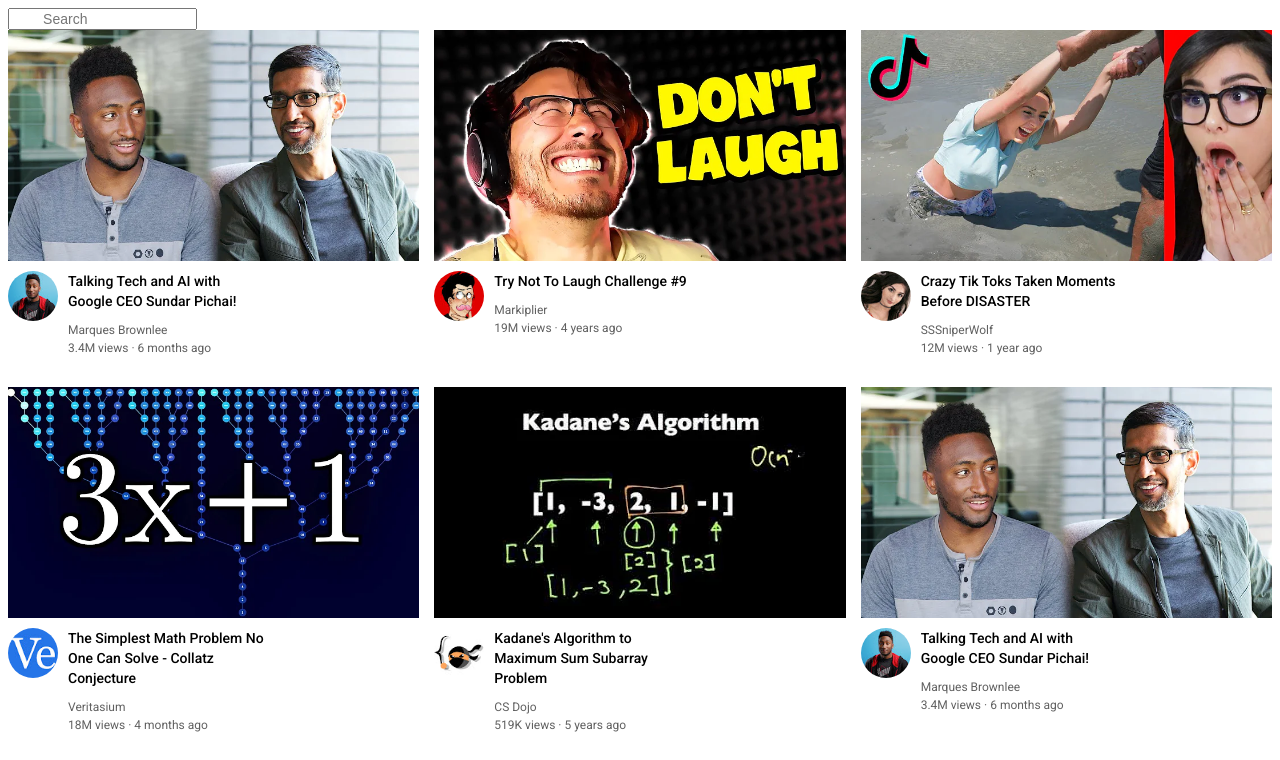
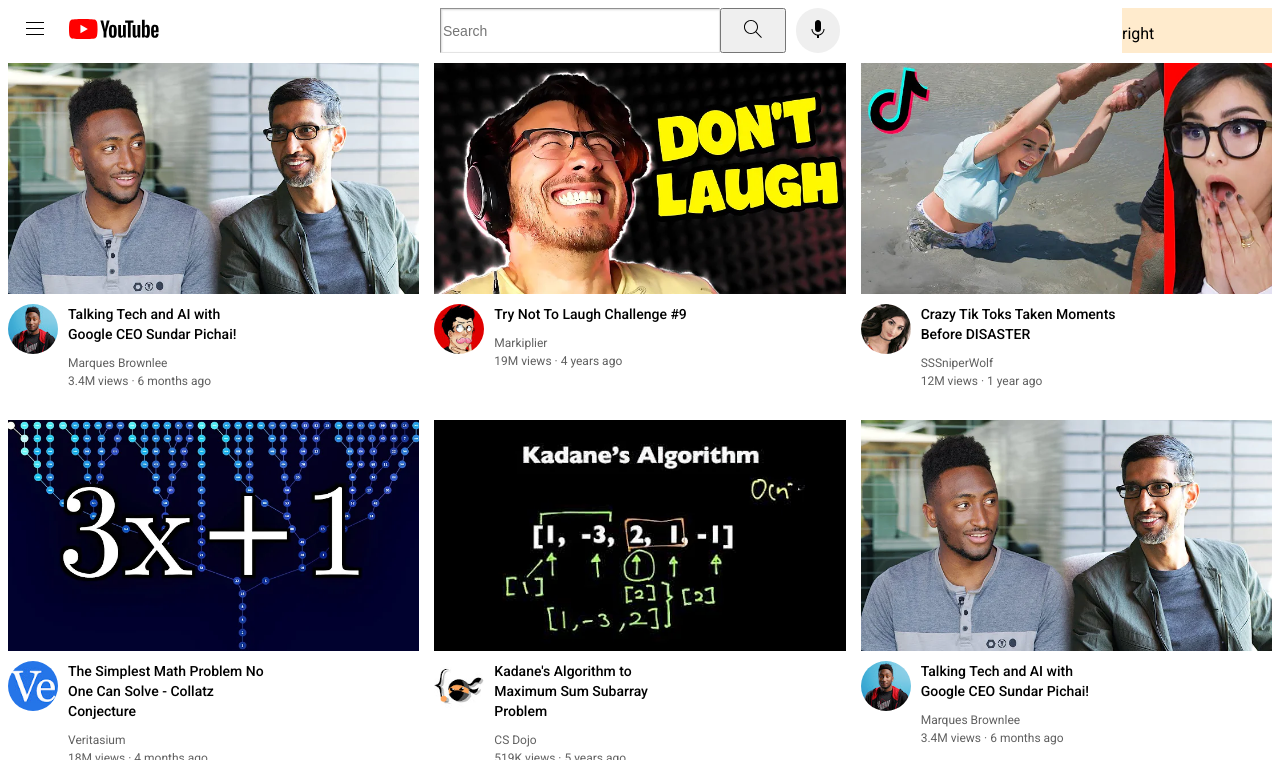
Before and after one commit to jeysi04/HTML-CSS-PROJECT-TUTORIAL, a plain HTML site: page PROJECT/youtube.html in a window 1280 px wide. Shown: the top 760 px of the page. Drawn offline with Linux system fonts and the light colour scheme.

Commit message:
Added the header.

```diff
--- a/PROJECT/youtube.css
+++ b/PROJECT/youtube.css
@@ -66,9 +66,76 @@ div.vid-channel {
     vertical-align: top;
 }
 
+
 div.grid-vid {
     display: grid;
     grid-template-columns: 1fr 1fr 1fr;
     column-gap: 15px;
     row-gap: 20px
 }
+
+/* HEADER CSS FILES BELOW*/
+
+div.header {
+    height: 45px;
+    display: flex;
+    flex-direction: row;
+    justify-content: space-between;
+    padding-bottom: 10px;
+}
+
+img.menu-pic {
+    height: 24px;
+    margin-left: 15px;
+    margin-right: 20px;
+}
+
+img.youtube-logo-pic {
+    height: 20px;
+    margin-left: 2px;
+    margin-right: 20px;
+}
+
+div.left-menu-logo {
+    width: 150px;
+    align-items: center;
+    display: flex;
+}
+
+input.search_bar {
+    width: 300px;
+    border-width: 1px;
+    border-color: rgb(228, 228, 228);
+    box-shadow: inset 1px 1px 2px rgb(0,0,0, 0.15);
+}
+
+img.img-search {
+    width: 50px;
+    height: 24px;
+    border-width: 1px;
+    border-color: rgb(196, 196, 197);
+}
+
+img.img-mic {
+    height: 24px;
+    width: 32px;
+}
+
+button.mic-button {
+    border: none;
+    border-radius: 50px;
+    margin-left: 10px;
+}
+
+div.middle-search {
+    display: flex;
+    flex: 1;
+    margin-left: 35px;
+    margin-right: 35px;
+    max-width: 400px;
+}
+
+div.right-notif {
+    background-color: blanchedalmond;
+    width: 150px;
+}
--- a/PROJECT/youtube.html
+++ b/PROJECT/youtube.html
@@ -10,8 +10,32 @@
     </head>
 
     <body style="padding-bottom: 30px;">
-        <input class="search_bar" type="text" placeholder="
-        Search">
+
+        <div class="header">
+            <div class="left-menu-logo">
+                <div class="div-menu">
+                    <img class="menu-pic" src="icons/hamburger-menu.svg">
+                </div>
+                <div class="div-youtube">
+                    <img class="youtube-logo-pic" src="icons/youtube-logo.svg">
+                </div>
+            </div>
+
+            <div class="middle-search">
+                <input class="search_bar" type="text" placeholder="Search">
+                <button>
+                    <img class="img-search" src="icons\search.svg">
+                </button>
+                <button class="mic-button">
+                    <img class="img-mic" src="icons/voice-search-icon.svg">
+                </button>
+            </div>
+
+            <div class="right-notif">
+                <p>right</p>
+            </div>
+        </div>
+
 
             <div class="grid-vid">
                 <div class="vid">
```
Also changed, not shown: LESSON/cat-profile.html (added, +128 -0 lines), LESSON/flexbox.html (added, +17 -0 lines), LESSON/grid.html (added, +34 -0 lines), LESSON/cat-pic/cat-1.jpg (added), LESSON/cat-pic/cat-2.jpg (added), LESSON/cat-pic/cat-3.jpg (added), PROJECT/icons/hamburger-menu.svg (added), PROJECT/icons/my-channel.jpeg (added), PROJECT/icons/notifications.svg (added), PROJECT/icons/search.svg (added), PROJECT/icons/upload.svg (added), PROJECT/icons/voice-search-icon.svg (added), PROJECT/icons/youtube-apps.svg (added), PROJECT/icons/youtube-logo.svg (added). Lines whose indentation alone changed are shown as unchanged.
